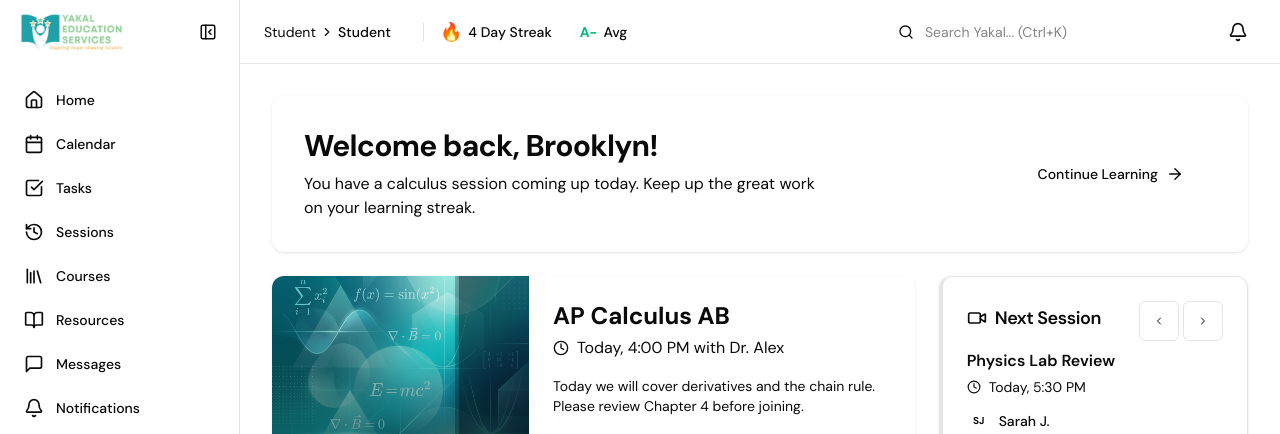
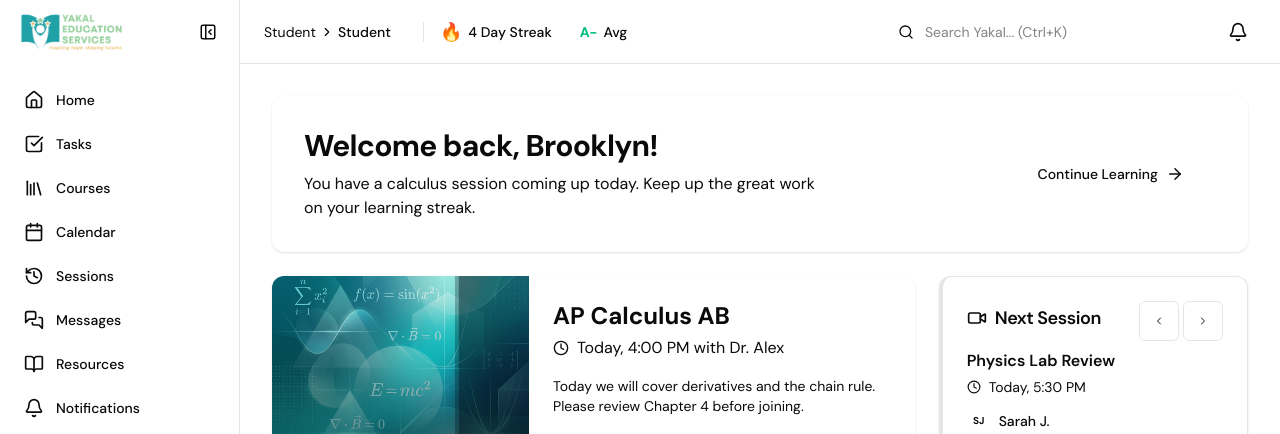
Before and after one commit to yakaledu-prog/yakal, a React (Vite) app: page /student in a window 1280 px wide. Shown: the top 434 px of the page. Built offline with nearby package versions, Linux system fonts and the light colour scheme.

Commit message:
chore: update StudentLayout nav items

```diff
--- a/src/pages/student/StudentLayout.tsx
+++ b/src/pages/student/StudentLayout.tsx
@@ -1,15 +1,15 @@
 import { DashboardLayout } from "@/layouts/DashboardLayout";
-import { Home, Calendar, CheckSquare, BookOpen, MessageSquare, Bell, History, Library } from "lucide-react";
+import { Home, Calendar, CheckSquare, BookOpen, Bell, History, Library, MessagesSquareIcon } from "lucide-react";
 
 export function StudentLayout() {
   const navItems = [
     { name: "Home", href: "/student", icon: <Home size={20} /> },
+    { name: "Tasks", href: "/student/tasks", icon: <CheckSquare size={20} /> },
+    { name: "Courses", href: "/student/courses", icon: <Library size={20} /> },
     { name: "Calendar", href: "/student/calendar", icon: <Calendar size={20} /> },
-    { name: "Tasks", href: "/student/tasks", icon: <CheckSquare size={20} /> },
     { name: "Sessions", href: "/student/sessions", icon: <History size={20} /> },
-    { name: "Courses", href: "/student/courses", icon: <Library size={20} /> },
+    { name: "Messages", href: "/student/messages", icon: <MessagesSquareIcon size={20} /> },
     { name: "Resources", href: "/student/resources", icon: <BookOpen size={20} /> },
-    { name: "Messages", href: "/student/messages", icon: <MessageSquare size={20} /> },
     { name: "Notifications", href: "/student/notifications", icon: <Bell size={20} /> },
   ];
 
```
